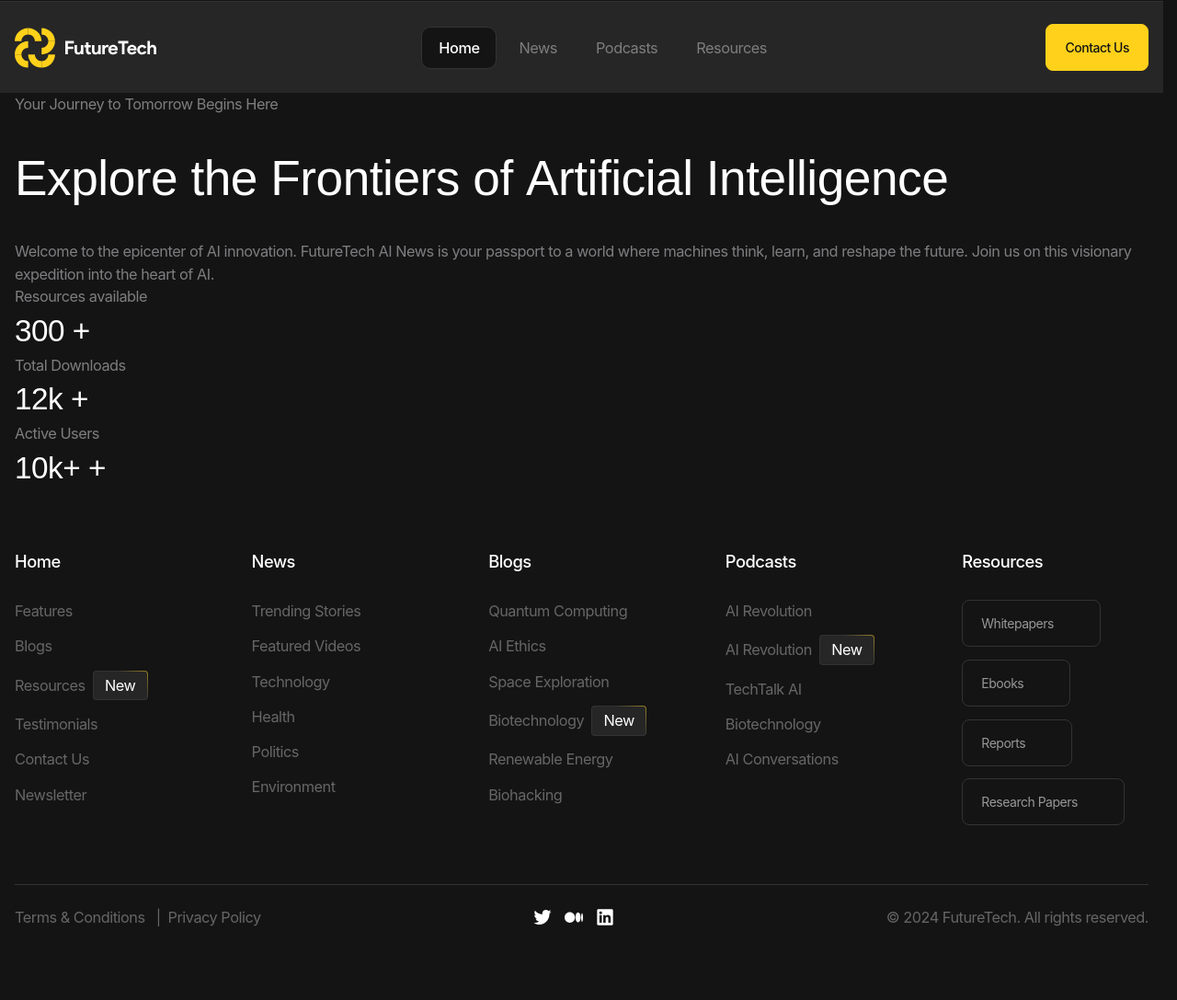
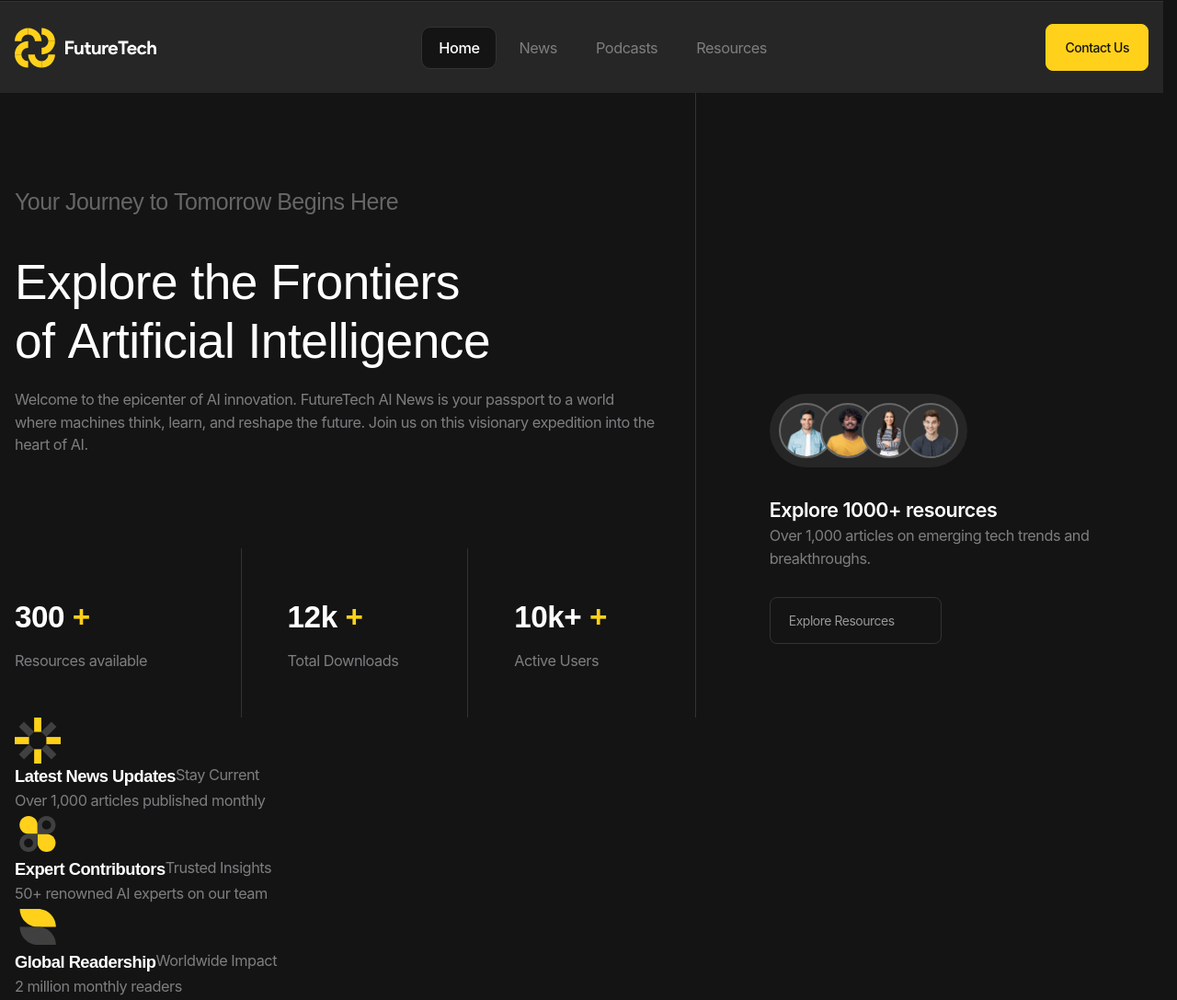
Before and after one commit to KuzAnton8335/futuretech, a website built with Vite: page index.html in a window 1280 px wide. Shown: the part 63-1150 px from the top of the page at 92% size. Before the commit the page ends 1095 px from the top, so only its background shows below. Built offline with nearby package versions, Linux system fonts and the light colour scheme; files whose address does not match are found by name.

Commit message:
стилизация секции hero

```diff
--- a/index.html
+++ b/index.html
@@ -8,7 +8,7 @@
   <script type="module" src="./src/app/main.js"></script>
 </head>
 
-<!-- !!TODO:Остановился на времени 02:40 -->
+<!-- !!TODO:Остановился на времени 03:04 -->
 
 <body>
   <!-- header -->
@@ -86,9 +86,61 @@
             </div>
           </dl>
         </div>
-        <div class="hero__resurses_preview resurses_preview"></div>
+        <div class="hero__resurses_preview resurses_preview">
+          <div class="resurses_preview__team team">
+            <img src="./images/team/team-img-1.png" alt="" class="team__person" width="60" height="60" loading="lazy">
+            <img src="./images/team/team-img-2.png" alt="" class="team__person" width="60" height="60" loading="lazy">
+            <img src="./images/team/team-img-3.png" alt="" class="team__person" width="60" height="60" loading="lazy">
+            <img src="./images/team/team-img-4.png" alt="" class="team__person" width="60" height="60" loading="lazy">
+          </div>
+          <div class="resurses_preview__body">
+            <p class="resurses_preview__title h5">Explore 1000+ resources</p>
+            <p class="resurses_preview__subtitle">Over&nbsp;1,000 articles on&nbsp;emerging tech trends and
+              breakthroughs.</p>
+          </div>
+          <a href="#" class="resurses_preview__button button">
+            <span class="icon icon__yellow-arrow">Explore Resources</span>
+          </a>
+        </div>
       </div>
-      <div class="hero__advantages"></div>
+      <div class="hero__advantages">
+        <h2 class="visually-hidden">Our advantages</h2>
+        <ul class="hero__advantages-list container">
+          <li class="hero__advantages-item">
+            <div class="advantage-card">
+              <img src="./public/icons/advantages/adavntages-icon-1.svg" alt="" class="advantage-card__image" width="50"
+                height="50">
+              <a href="#" class="advantage-card__link">
+                <h3 class="advantage-card__title h6">Latest News Updates</h3>
+                <p class="advantage-card__subtitle">Stay Current</p>
+              </a>
+              <p class="advantage-card__ditails">Over&nbsp;1,000 articles published monthly</p>
+            </div>
+          </li>
+          <li class="hero__advantages-item">
+            <div class="advantage-card">
+              <img src="./public/icons/advantages/adavntages-icon-2.svg" alt="" class="advantage-card__image" width="50"
+                height="50">
+              <a href="#" class="advantage-card__link">
+                <h3 class="advantage-card__title h6">Expert Contributors</h3>
+                <p class="advantage-card__subtitle">Trusted Insights</p>
+              </a>
+              <p class="advantage-card__ditails">50+ renowned AI experts on our team</p>
+            </div>
+          </li>
+          <li class="hero__advantages-item">
+            <div class="advantage-card">
+              <img src="./public/icons/advantages/adavntages-icon-3.svg" alt="" class="advantage-card__image" width="50"
+                height="50">
+              <a href="#" class="advantage-card__link">
+                <h3 class="advantage-card__title h6">Global Readership</h3>
+                <p class="advantage-card__subtitle">Worldwide Impact</p>
+              </a>
+              <p class="advantage-card__ditails">2&nbsp;million monthly readers</p>
+            </div>
+          </li>
+        </ul>
+      </div>
     </section>
   </main>
 
--- /dev/null
+++ b/src/styles/blocks/_advantage-card.scss
@@ -0,0 +1 @@
+@use "../helpers" as *;
--- /dev/null
+++ b/src/styles/blocks/_hero.scss
@@ -0,0 +1,57 @@
+@use "../helpers" as *;
+
+.hero {
+	&__main {
+		display: grid;
+		grid-template-columns: 60% auto;
+		grid-template-areas:
+			"body resorces_preview"
+			"metrics resorces_preview";
+	}
+
+	&__body {
+		grid-area: body;
+		padding-top: rem(150);
+		padding-right: rem(50);
+		padding-bottom: rem(100);
+
+		@include laptop {
+			padding-top: rem(100);
+			padding-right: rem(40);
+		}
+
+		@include mobail {
+			padding-top: rem(40);
+			padding-right: rem(16);
+			padding-bottom: rem(40);
+		}
+	}
+
+	&__subtitle {
+		@include fluid-text(30, 18);
+		font-family: var(--font-famely-accent);
+		font-weight: 500;
+		color: var(--color-dark-40);
+		&:not(:last-child) {
+			margin-bottom: rem(30);
+		}
+	}
+
+	&__title {
+		&:not(:last-child) {
+			margin-bottom: rem(20);
+		}
+	}
+
+	&__metrics {
+		grid-area: metrics;
+	}
+
+	&__resurses_preview {
+		grid-area: resorces_preview;
+		padding-left: rem(80);
+		padding-bottom: rem(80);
+		border-left: var(--border);
+		background: url("./images/resurses_preview/bg.png") 0 0 / cover no-repeat;
+	}
+}
--- /dev/null
+++ b/src/styles/blocks/_metrics.scss
@@ -0,0 +1,30 @@
+@use "../helpers" as *;
+
+.metrics {
+	&__list {
+		display: grid;
+		grid-template-columns: repeat(3, 1fr);
+	}
+	&__item {
+		display: flex;
+		flex-direction: column-reverse;
+		row-gap: rem(10);
+		padding: rem(50);
+
+		&:first-child {
+			padding-left: 0;
+		}
+
+		&:not(:last-child) {
+			border-right: var(--border);
+		}
+	}
+
+	&__value {
+		font-weight: 600;
+	}
+
+	&__sign {
+		color: var(--color-accent);
+	}
+}
--- /dev/null
+++ b/src/styles/blocks/_resurses_preview.scss
@@ -0,0 +1,9 @@
+@use "../helpers" as *;
+
+.resurses_preview {
+	display: flex;
+	flex-direction: column;
+	justify-content: end;
+	align-items: start;
+	row-gap: rem(30);
+}
--- /dev/null
+++ b/src/styles/blocks/_team.scss
@@ -0,0 +1,20 @@
+@use "../helpers" as *;
+
+.team {
+	--personImageSize: #{rem(60)};
+	display: flex;
+	padding: rem(10);
+	background-color: var(--color-dark-10);
+	border-radius: rem(100);
+
+	&__person {
+		width: var(--personImageSize);
+		background-color: var(--color-dark-15);
+		border: 2px solid var(--color-dark-40);
+		border-radius: 50%;
+
+		&:not(:first-child) {
+			margin-left: calc(var(--personImageSize) / 4 * -1);
+		}
+	}
+}
```
Also changed, not shown: src/styles/main.scss (+8 -0 lines), public/icons/advantages/adavntages-icon-1.svg (added), public/icons/advantages/adavntages-icon-2.svg (added), public/icons/advantages/adavntages-icon-3.svg (added), public/images/resurses_preview/bg.png (added), public/images/team/team-img-1.png (added), public/images/team/team-img-2.png (added), public/images/team/team-img-3.png (added), public/images/team/team-img-4.png (added).
